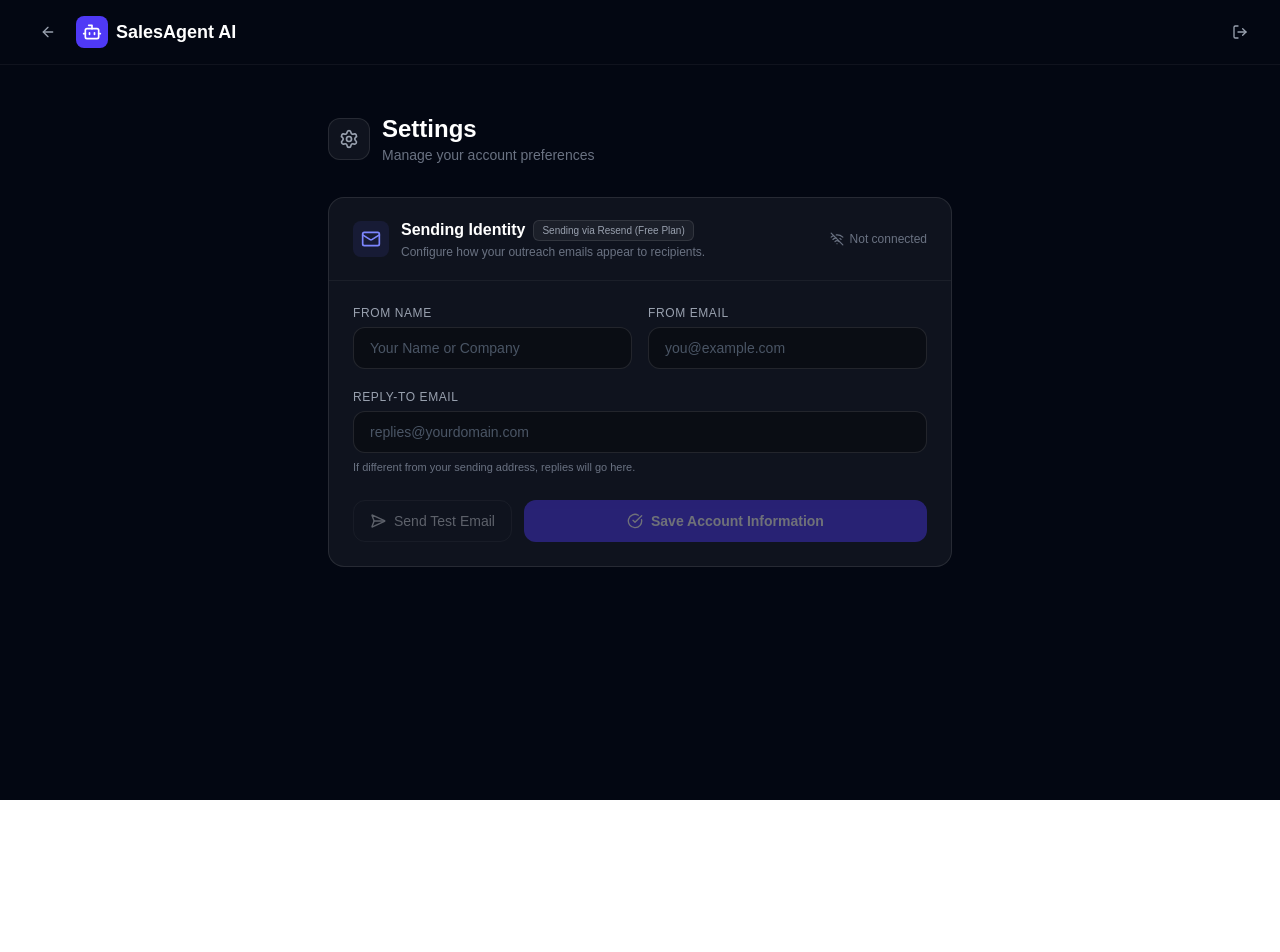
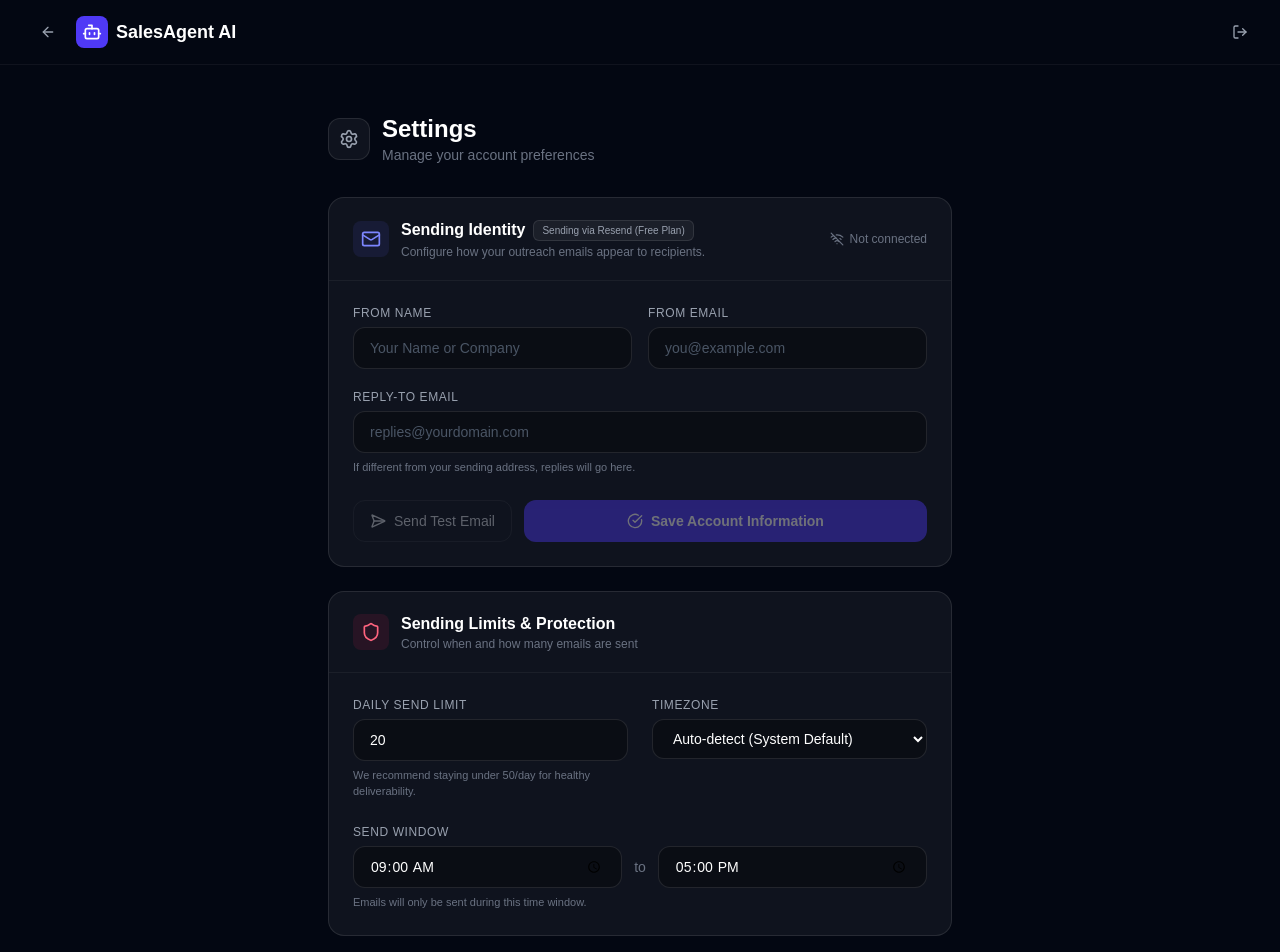
Before and after one commit to ayodele-dest/ai-sales-agent, a Next.js app in the folder ai-sales-agent/: page /settings in a window 1280 px wide. Shown: the top 952 px of the page. Before the commit the page ends 800 px from the top, so only its background shows below. Built offline with nearby package versions, Linux system fonts and the light colour scheme; no server answers.

Commit message:
feat: add sending limits and protection section to settings

```diff
--- a/ai-sales-agent/app/settings/page.tsx
+++ b/ai-sales-agent/app/settings/page.tsx
@@ -5,7 +5,7 @@ import Link from 'next/link';
 import { useSession, signOut } from 'next-auth/react';
 import {
     Bot, ArrowLeft, LogOut, Mail, CheckCircle, AlertCircle,
-    Loader2, Trash2, SendHorizonal, Settings, Wifi, WifiOff,
+    Loader2, Trash2, SendHorizonal, Settings, Wifi, WifiOff, Shield
 } from 'lucide-react';
 import type { EmailProvider } from '@/lib/email-connector-store';
 
@@ -16,6 +16,11 @@ interface FormState {
     fromName: string;
     fromEmail: string;
     replyToEmail: string;
+    // Limits
+    dailyLimit: number;
+    sendWindowStart: string;
+    sendWindowEnd: string;
+    timezone: string;
     // Custom SMTP only
     smtpHost: string;
     smtpPort: number;
@@ -40,6 +45,10 @@ export default function SettingsPage() {
         fromName: '',
         fromEmail: '',
         replyToEmail: '',
+        dailyLimit: 20,
+        sendWindowStart: '09:00',
+        sendWindowEnd: '17:00',
+        timezone: 'auto',
         smtpHost: '',
         smtpPort: 587,
         smtpUser: '',
@@ -252,6 +261,76 @@ export default function SettingsPage() {
                         )}
                     </div>
                 </div>
+
+                {/* Sending Limits Card */}
+                <div className="bg-white/5 border border-white/10 rounded-2xl overflow-hidden mt-6">
+                    <div className="px-6 py-5 border-b border-white/5 flex items-center gap-3">
+                        <div className="p-2 bg-rose-500/10 rounded-lg">
+                            <Shield className="w-5 h-5 text-rose-400" />
+                        </div>
+                        <div>
+                            <h2 className="font-semibold">Sending Limits &amp; Protection</h2>
+                            <p className="text-xs text-gray-500">Control when and how many emails are sent</p>
+                        </div>
+                    </div>
+
+                    <div className="p-6 space-y-6">
+                        <div className="grid md:grid-cols-2 gap-6">
+                            {/* Daily Limit */}
+                            <div>
+                                <Field label="Daily Send Limit">
+                                    <input
+                                        type="number"
+                                        min="1"
+                                        value={form.dailyLimit}
+                                        onChange={e => update('dailyLimit', parseInt(e.target.value) || 20)}
+                                        className={inputCls}
+                                    />
+                                </Field>
+                                <p className="mt-1.5 text-[11px] text-gray-500 font-medium">We recommend staying under 50/day for healthy deliverability.</p>
+                            </div>
+
+                            {/* Timezone */}
+                            <div>
+                                <Field label="Timezone">
+                                    <select
+                                        value={form.timezone}
+                                        onChange={e => update('timezone', e.target.value)}
+                                        className={inputCls}
+                                    >
+                                        <option value="auto">Auto-detect (System Default)</option>
+                                        <option value="America/New_York">Eastern Time (ET)</option>
+                                        <option value="America/Chicago">Central Time (CT)</option>
+                                        <option value="America/Denver">Mountain Time (MT)</option>
+                                        <option value="America/Los_Angeles">Pacific Time (PT)</option>
+                                        <option value="Europe/London">London (GMT/BST)</option>
+                                    </select>
+                                </Field>
+                            </div>
+                        </div>
+
+                        {/* Send Window */}
+                        <div>
+                            <label className={labelCls}>Send Window</label>
+                            <div className="flex items-center gap-3">
+                                <input
+                                    type="time"
+                                    value={form.sendWindowStart}
+                                    onChange={e => update('sendWindowStart', e.target.value)}
+                                    className={inputCls}
+                                />
+                                <span className="text-gray-500 font-medium text-sm">to</span>
+                                <input
+                                    type="time"
+                                    value={form.sendWindowEnd}
+                                    onChange={e => update('sendWindowEnd', e.target.value)}
+                                    className={inputCls}
+                                />
+                            </div>
+                            <p className="mt-1.5 text-[11px] text-gray-500 font-medium">Emails will only be sent during this time window.</p>
+                        </div>
+                    </div>
+                </div>
             </div>
         </div>
     );
```
